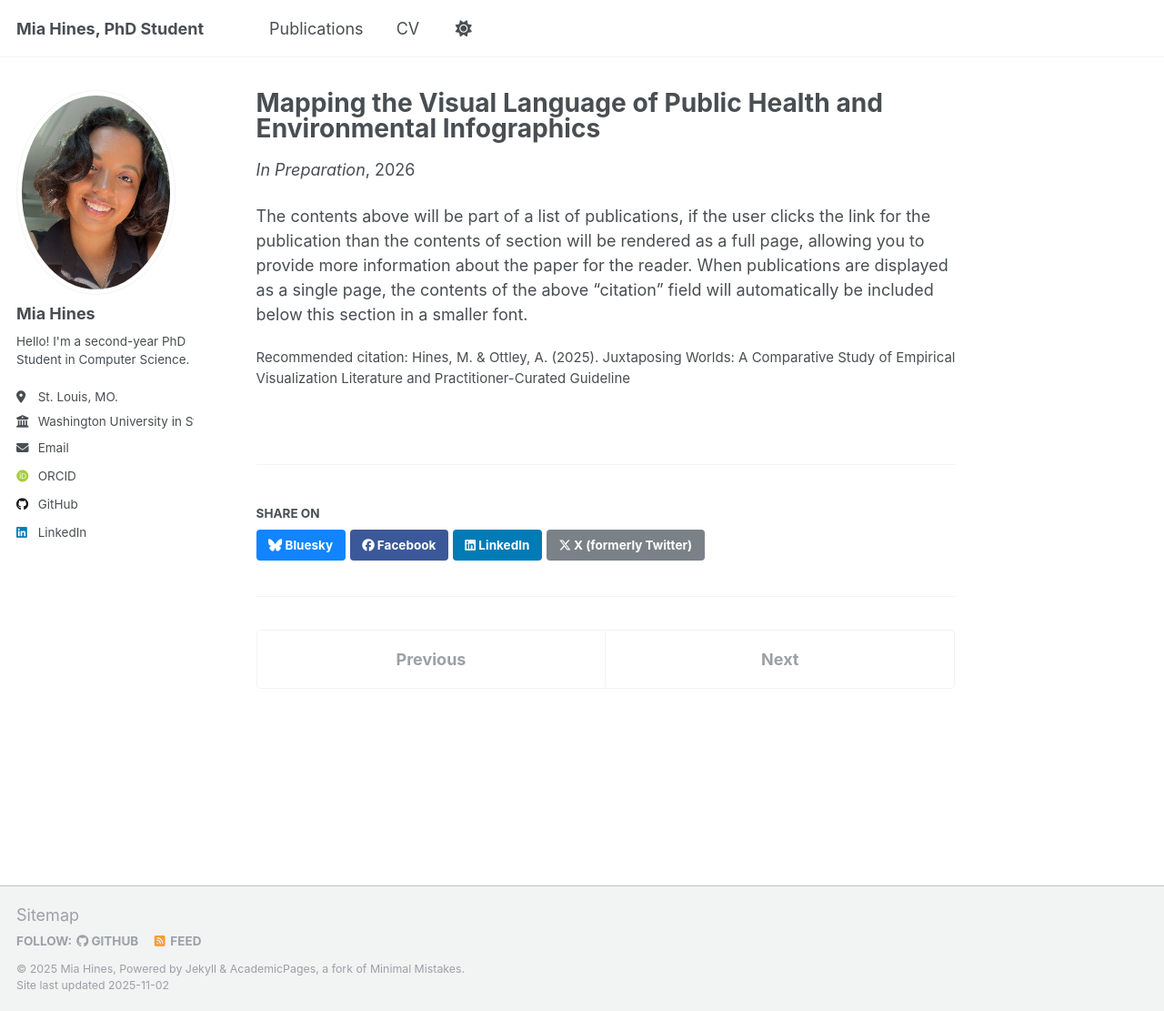
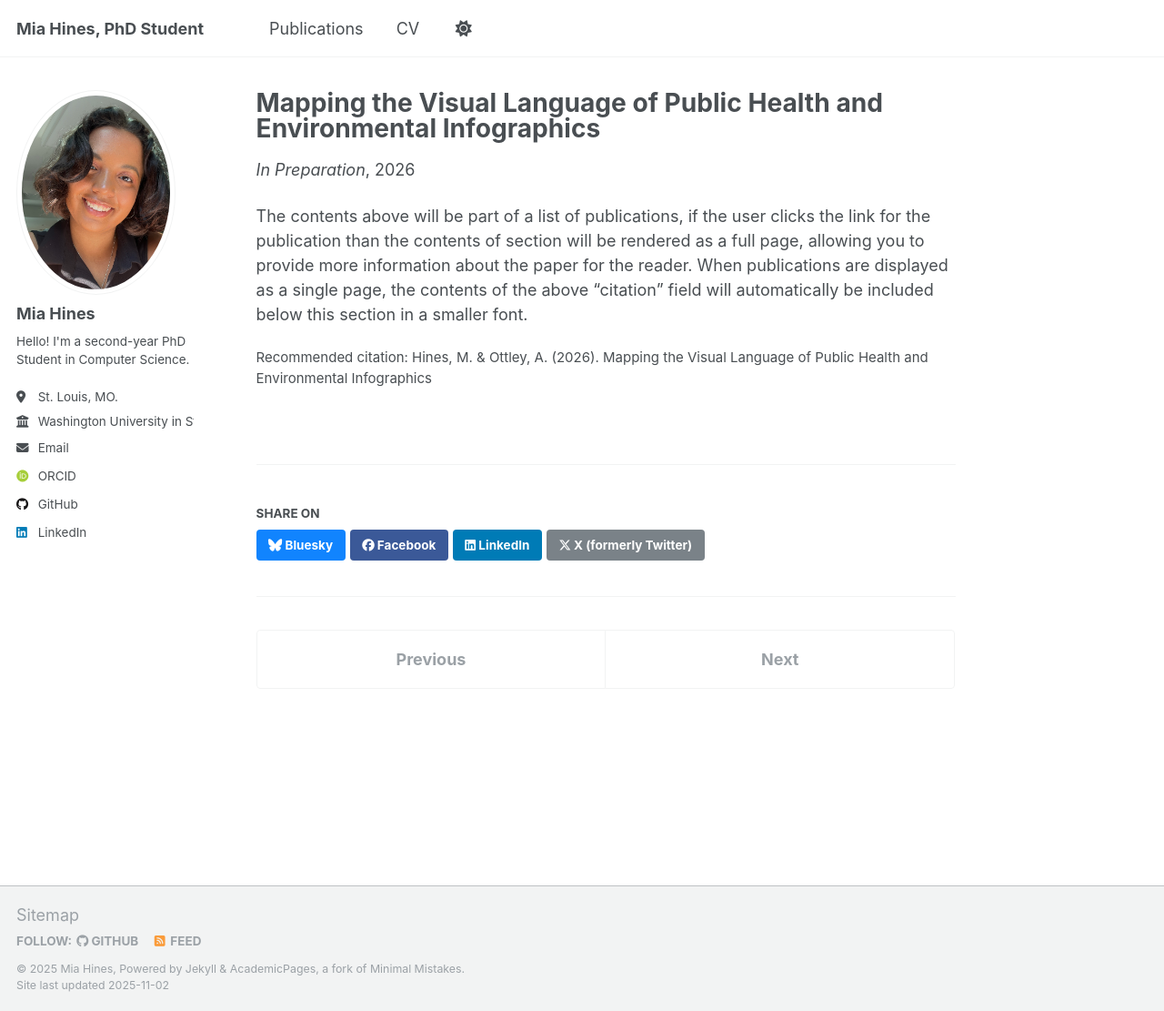
Before and after one commit to MiaHines/miahines.github.io, a Jekyll site: the page built from _publications/hines-et-al.md, in a window 1280 px wide and 1111 px high. Shown: the whole window at 91% size. Built offline with Jekyll 4.4.1, drawn with Linux system fonts in a browser that asks for light colours; some web fonts are replaced.

Commit message:
fixed citation mistake

```diff
--- a/_publications/hines-et-al.md
+++ b/_publications/hines-et-al.md
@@ -9,6 +9,6 @@ venue: 'In Preparation'
 slidesurl: #
 paperurl: #
 bibtexurl: #
-citation: ' Hines, M. & Ottley, A. (2025). Juxtaposing Worlds: A Comparative Study of Empirical Visualization Literature and Practitioner-Curated Guideline'
+citation: ' Hines, M. & Ottley, A. (2026). Mapping the Visual Language of Public Health and Environmental Infographics'
 ---
 The contents above will be part of a list of publications, if the user clicks the link for the publication than the contents of section will be rendered as a full page, allowing you to provide more information about the paper for the reader. When publications are displayed as a single page, the contents of the above "citation" field will automatically be included below this section in a smaller font.
```
